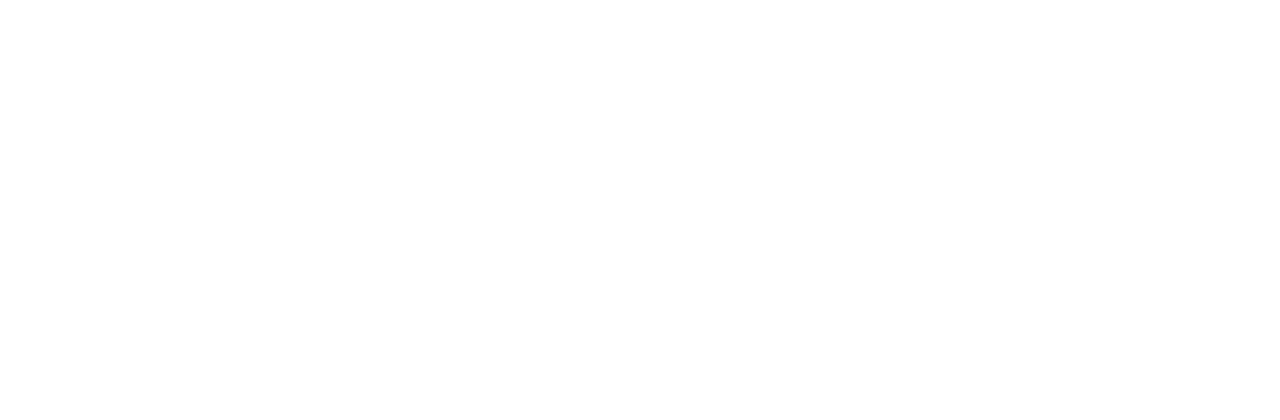
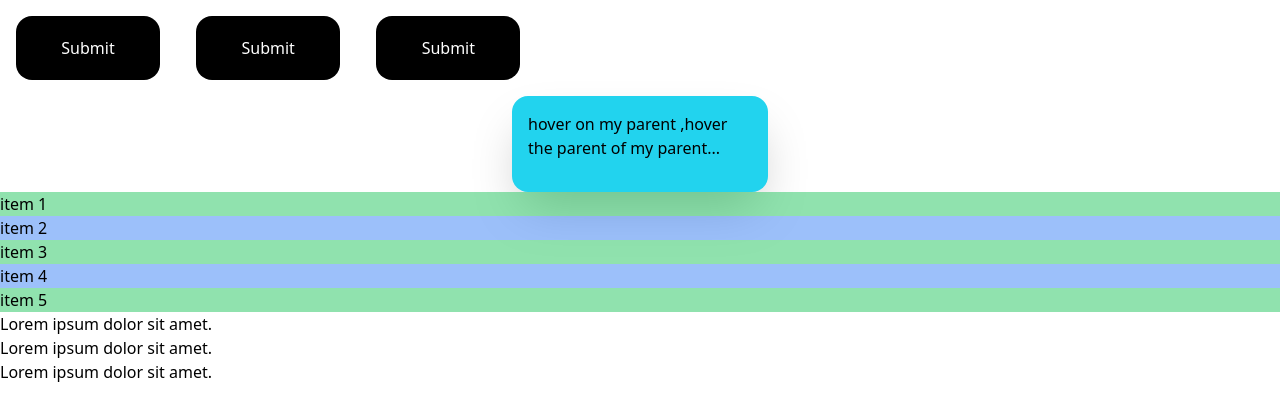
Before and after one commit to usamaElsharkawi/TailwindCSS-Sandbox, a plain HTML site: page 10-interactivity/index.html in a window 1280 px wide. Drawn offline with nearby package versions, Linux system fonts and the light colour scheme.

Commit message:
Mastered Module 10: Interactivity, State Pseudos, and v4 :has() Logic

```diff
--- a/10-interactivity/index.html
+++ b/10-interactivity/index.html
@@ -1,4 +1,4 @@
-<!DOCTYPE html>
+<!doctype html>
 <html lang="en" class="scroll-smooth">
   <head>
     <meta charset="UTF-8" />
@@ -9,14 +9,50 @@
   </head>
   <body>
     <!-- Hover State Styling -->
-
+    <button
+      class="w-36 h-16 p-4 m-4 rounded-2xl bg-black text-white transition-all hover:bg-blue-500 hover:text-white-500"
+    >
+      Submit
+    </button>
     <!-- Focus State Styling -->
-
+    <button
+      class="w-36 h-16 p-4 m-4 rounded-2xl bg-black text-white transition-all focus:bg-green-500 focus:text-white-500"
+    >
+      Submit
+    </button>
     <!-- Active State Styling -->
-
+    <button
+      class="w-36 h-16 p-4 m-4 rounded-2xl bg-black text-white transition-all active:bg-orange-400 active:text-white-500"
+    >
+      Submit
+    </button>
     <!-- Styling based on parent state -->
-
+    <div class="group w-64 h-24 rounded-2xl shadow-2xl bg-cyan-400 p-4 mx-auto">
+      <p class="text-black group-hover:text-white">
+        hover on my parent
+        <span class="group-hover:text-red-500"
+          >,hover the parent of my parent...</span
+        >
+      </p>
+    </div>
     <!-- Pseudo Classes -->
+    <ul>
+      <li class="first:bg-amber-200 even:bg-blue-500/50 odd:bg-green-500/50">
+        item 1
+      </li>
+      <li class="first:bg-amber-200 even:bg-blue-500/50 odd:bg-green-500/50">
+        item 2
+      </li>
+      <li class="first:bg-amber-200 even:bg-blue-500/50 odd:bg-green-500/50">
+        item 3
+      </li>
+      <li class="first:bg-amber-200 even:bg-blue-500/50 odd:bg-green-500/50">
+        item 4
+      </li>
+      <li class="first:bg-amber-200 even:bg-blue-500/50 odd:bg-green-500/50">
+        item 5
+      </li>
+    </ul>
 
     <!-- Appearance -->
     <!-- Use appearance-none to reset any browser specific styling on an element. This utility is often used when creating custom form components. -->
@@ -26,8 +62,11 @@
     <!-- Resize -->
 
     <!-- User Select -->
-
+    <p class="select-none">Lorem ipsum dolor sit amet.</p>
+    <p class="select-text">Lorem ipsum dolor sit amet.</p>
+    <p class="select-all">Lorem ipsum dolor sit amet.</p>
     <!-- Smooth Scroll Example -->
+     <!-- you can add the utility class scroll-smooth in the html tag -->
   </body>
 </html>
 
```
Also changed, not shown: 1 other file.
